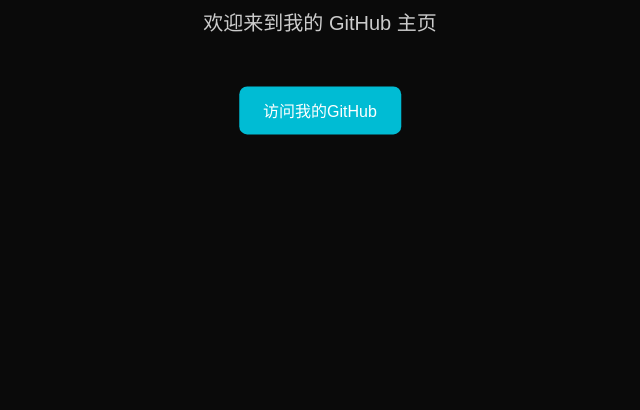
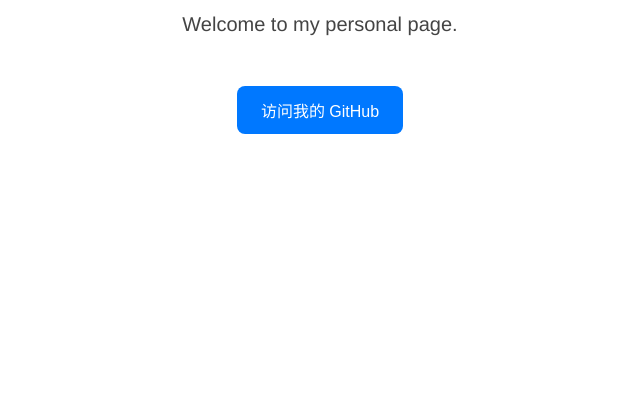
Before and after one commit to ina2002/ina2002.github.io, a plain HTML site: page index.html in a window 1280 px wide. Shown: the part 390-800 px from the top of the page, without its empty margins (320-960 px from the left). Drawn offline with Linux system fonts and the light colour scheme.

Commit message:
Update index.html

```diff
--- a/index.html
+++ b/index.html
@@ -5,22 +5,26 @@
   <title>ina2002 的主页</title>
   <meta name="viewport" content="width=device-width, initial-scale=1">
   <style>
-    body, html {
+    html, body {
       margin: 0;
       padding: 0;
       height: 100%;
+      font-family: "Helvetica Neue", sans-serif;
+      background-color: #ffffff; /* 背景白色 */
       overflow: hidden;
-      background-color: #0a0a0a;
-      font-family: '微软雅黑', sans-serif;
     }
 
     .content {
-      position: absolute;
-      top: 50%;
-      left: 50%;
-      transform: translate(-50%, -50%);
+      position: relative;
+      z-index: 10; /* 保证在canvas上层 */
+      width: 100%;
+      height: 100%;
+      display: flex;
+      flex-direction: column;
+      align-items: center;
+      justify-content: center;
       text-align: center;
-      color: white;
+      color: #222222; /* 深色文字 */
     }
 
     h1 {
@@ -30,38 +34,38 @@
 
     p {
       font-size: 20px;
-      color: #ccc;
+      color: #444;
     }
 
     .btn {
       margin-top: 30px;
       padding: 12px 24px;
       font-size: 16px;
-      color: #fff;
-      background-color: #00bcd4;
+      background-color: #0078ff;
+      color: white;
       border: none;
       border-radius: 8px;
       cursor: pointer;
     }
 
     .btn:hover {
-      background-color: #008fa3;
+      background-color: #005fcc;
     }
   </style>
 </head>
 <body>
   <div class="content">
-    <h1>Hi，我是 ina2002</h1>
-    <p>欢迎来到我的 GitHub 主页</p>
-    <button class="btn" onclick="window.location.href='https://github.com/ina2002'">访问我的GitHub</button>
+    <h1>Hello, I am Tina!</h1>
+    <p>Welcome to my personal page.</p>
+    <button class="btn" onclick="window.location.href='https://github.com/ina2002'">访问我的 GitHub</button>
   </div>
 
   <!-- 粒子背景 -->
   <script type="text/javascript"
-          color="0,255,255"
-          opacity="0.4"
+          color="0,128,255"
+          opacity="0.3"
           zIndex="-1"
-          count="120"
+          count="88"
           src="https://cdn.bootcdn.net/ajax/libs/canvas-nest.js/1.0.1/canvas-nest.min.js">
   </script>
 </body>
```
